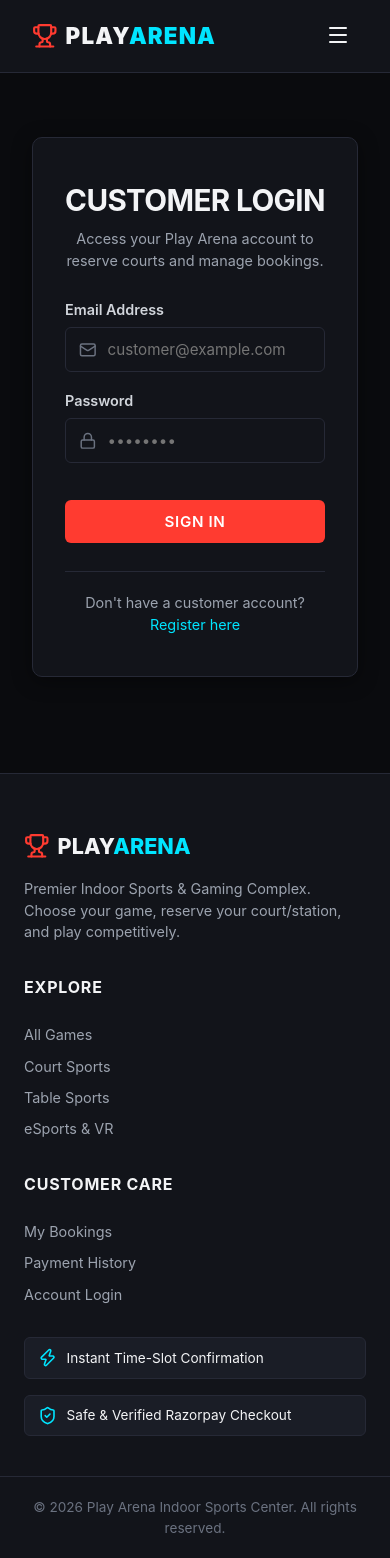
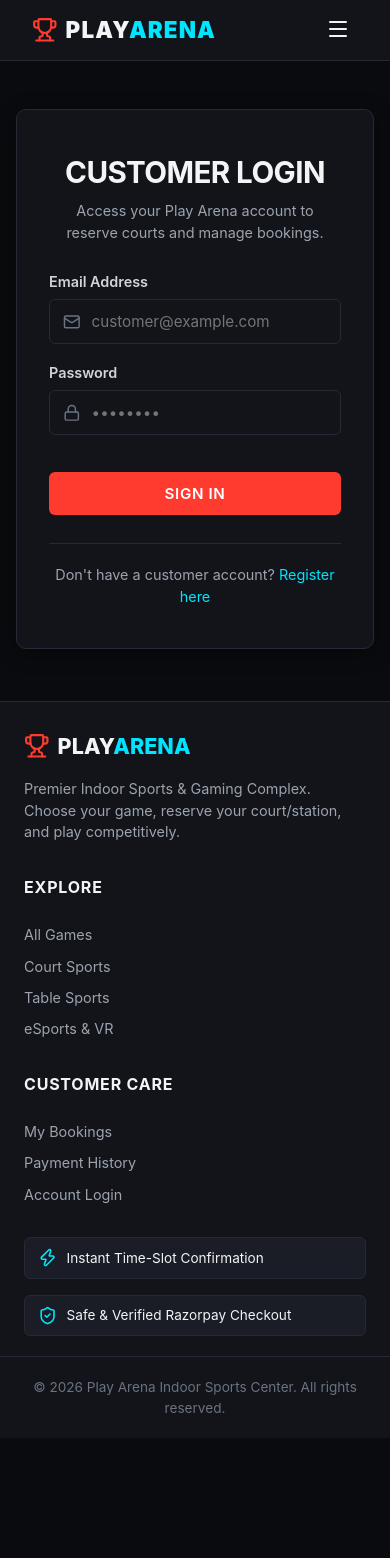
Before and after one commit to Akshatha2312/PlayArena, a React (Vite) app in the folder client/: page /login in a window 390 px wide. After the commit the page ends 1438 px from the top, so only its background shows below. Built offline with nearby package versions, Linux system fonts and the light colour scheme; no server answers.

Commit message:
fix(ui): reduce navbar/footer/page container padding to optimize viewport fitting and eliminate excessive scrolling

```diff
--- a/client/src/components/Footer.css
+++ b/client/src/components/Footer.css
@@ -7,8 +7,8 @@
 .footer-content {
   display: grid;
   grid-template-columns: 2fr 1fr 1fr 1.5fr;
-  gap: 2.5rem;
-  padding: 3.5rem 1.5rem 2.5rem;
+  gap: 2rem;
+  padding: 1.75rem 1.5rem 1.25rem;
 }
 
 .footer-logo {
--- a/client/src/components/Navbar.css
+++ b/client/src/components/Navbar.css
@@ -10,7 +10,7 @@
   display: flex;
   align-items: center;
   justify-content: space-between;
-  height: 4.5rem;
+  height: 3.75rem;
 }
 
 .navbar-logo {
@@ -318,7 +318,7 @@
 
   .navbar-nav {
     position: absolute;
-    top: 4.5rem;
+    top: 3.75rem;
     left: 0;
     right: 0;
     background-color: var(--color-bg-card);
--- a/client/src/index.css
+++ b/client/src/index.css
@@ -110,9 +110,14 @@
 }
 
 .page-container {
-  padding-top: 2rem;
-  padding-bottom: 4rem;
+  padding: 1.25rem 2rem 1.75rem;
   flex: 1;
+}
+
+@media (max-width: 767px) {
+  .page-container {
+    padding: 1rem 1rem 1.25rem;
+  }
 }
 
 /* Badge Utilities */
```
